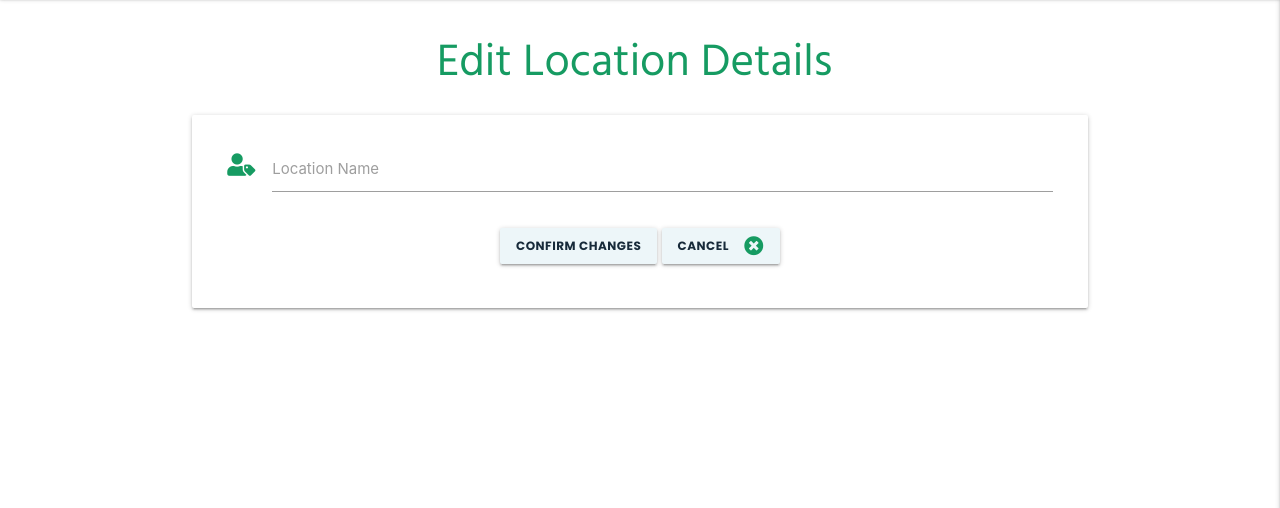
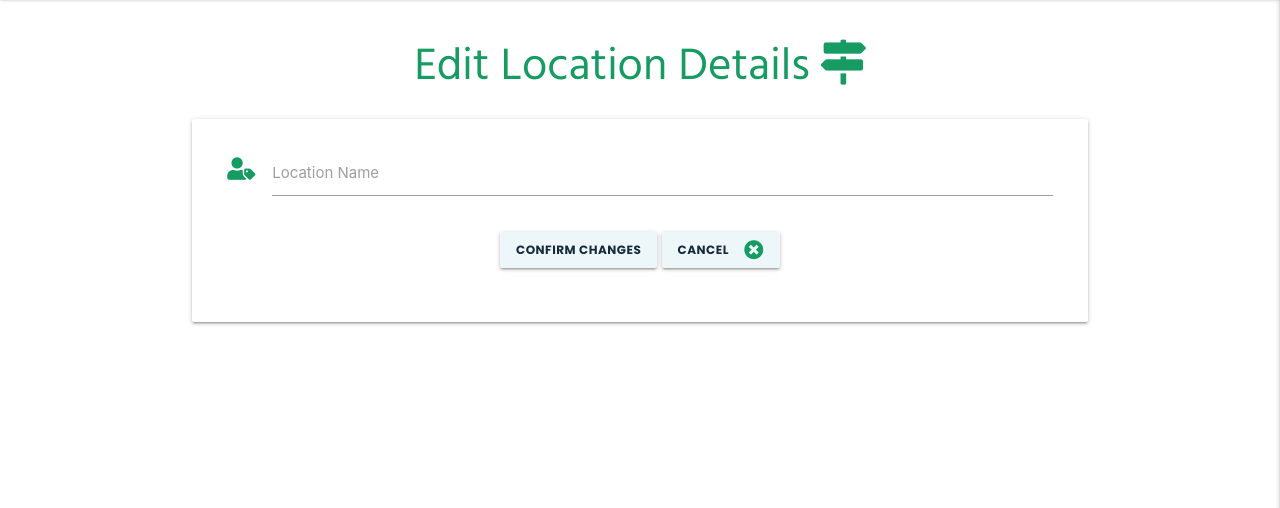
Before and after one commit to LisaHackett97/HiddenIrishTravels, a Flask app: template templates/edit_location.html in a window 1280 px wide. Shown: the part 66-574 px from the top of the page. Run offline with Flask 2, Linux system fonts and the light colour scheme; the template is opened without the code that fills it, so the values that code supplies are empty; some libraries are stand-ins or nearby versions.

Commit message:
Update styling on confirm btns for mobile, change icon

```diff
--- a/templates/edit_location.html
+++ b/templates/edit_location.html
@@ -1,7 +1,7 @@
 {% extends "base.html" %}
 {% block content %}
 
-<h1>Edit Location Details <i class="fas fa-map-alt"></i></h1>
+<h1>Edit Location Details <i class="fas fa-map-signs hide-on-small-only"></i></h1>
 
 <div class="row card-panel">
     <form action="{{ url_for('edit_location', location_id=location._id) }}" class="col s12" method="POST">
@@ -15,10 +15,11 @@
         </div>
         <div class="row">
             <div class="col s12 center-align">
-                <button class="btn" type="submit" name="action">
+                <button class="btn tooltipped" data-position="bottom"
+                    data-tooltip="Click this button to confirm changes" type="submit" name="action">
                     Confirm Changes
                 </button>
-                <a href="{{ url_for('manage_form_details') }}" class="btn text-shadow">
+                <a href="{{ url_for('manage_form_details') }}" class="btn tooltipped">
                     Cancel <i class="fas fa-times-circle right"></i>
                 </a>
             </div>
```
Also changed, not shown: templates/edit_visitor_type.html (+4 -3 lines).
